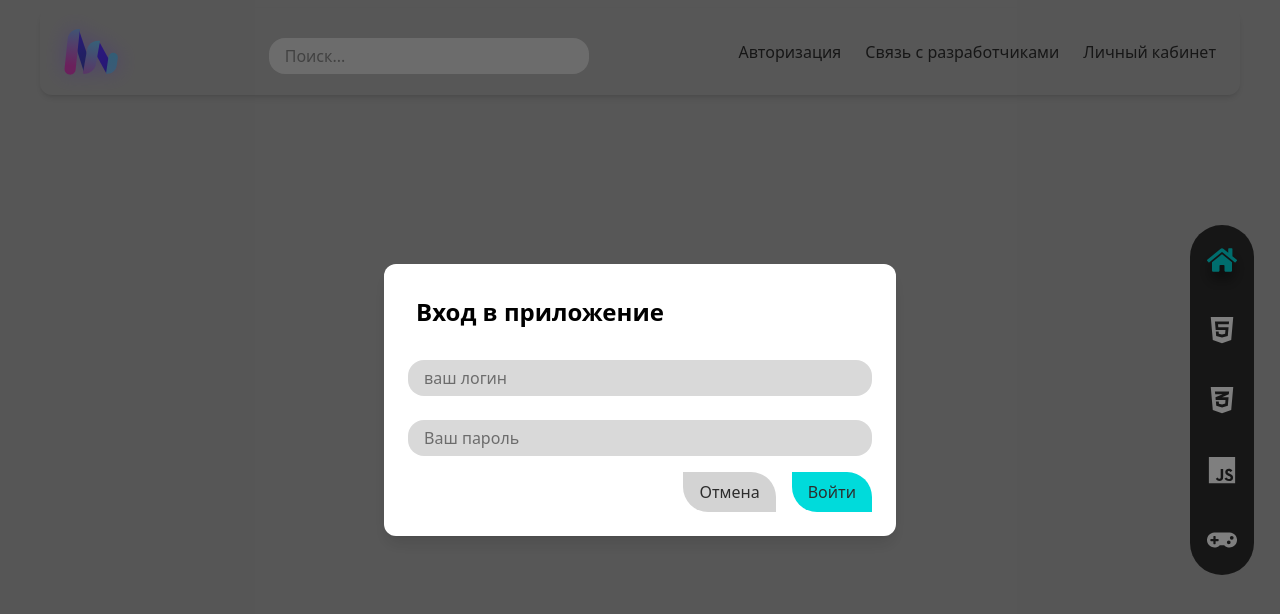
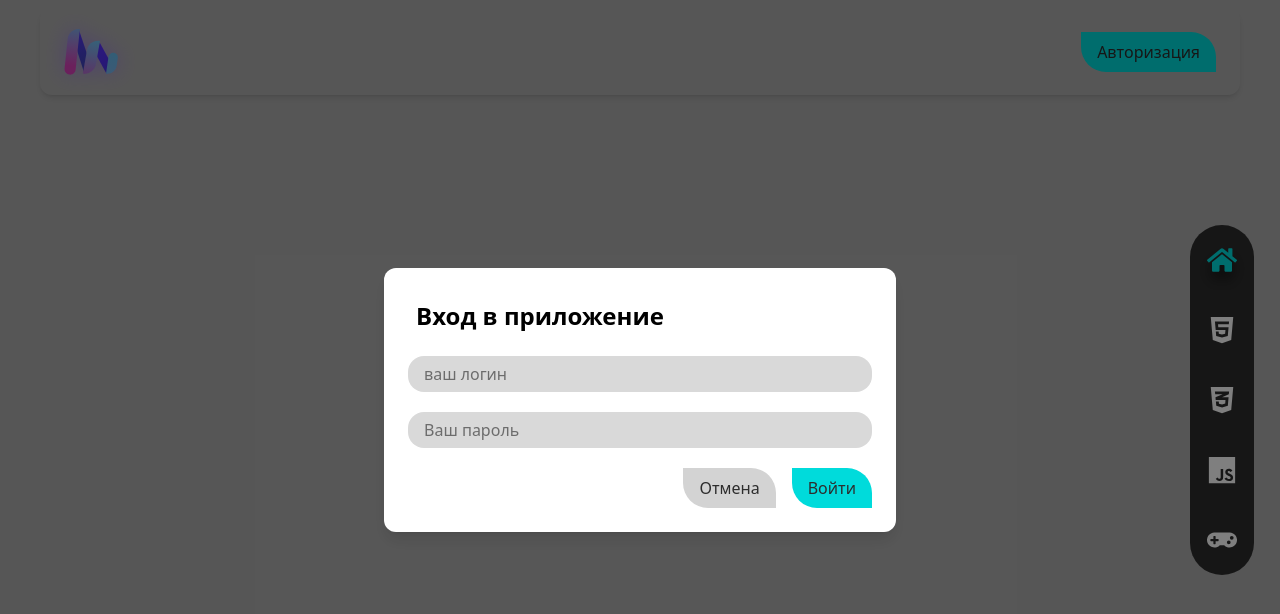
Before and after one commit to Alexeys-cats/HTML-lessons, a React (Vite) app: page /#/ in a window 1280 px wide. Both pictures are taken after a click on the button "Авторизация". Shown: the top 614 px of the page. Built offline with nearby package versions, Linux system fonts and the light colour scheme.

Commit message:
task_52_HTML-lessons добавлены пользователи в db.json. Перенесен тригер авторизации в header. Добавлена валидация полей при потере фокуса

```diff
--- a/json-server/db.json
+++ b/json-server/db.json
@@ -4,7 +4,43 @@
       "id": 1,
       "password": "qwerty",
       "username": "Admin",
-      "email": "admin@example.com"
+      "email": "admin@example.com",
+      "avatar": "https://e7.pngegg.com/pngimages/84/165/png-clipart-united-states-avatar-organization-information-user-avatar-service-computer-wallpaper-thumbnail.png"
+    },
+    {
+      "id": 2,
+      "password": "qwerty",
+      "username": "Alexei",
+      "email": "alexei@example.com",
+      "avatar": "https://e7.pngegg.com/pngimages/84/165/png-clipart-united-states-avatar-organization-information-user-avatar-service-computer-wallpaper-thumbnail.png"
+    },
+    {
+      "id": 3,
+      "password": "qwerty",
+      "username": "Anton",
+      "email": "anton@example.com",
+      "avatar": "https://e7.pngegg.com/pngimages/84/165/png-clipart-united-states-avatar-organization-information-user-avatar-service-computer-wallpaper-thumbnail.png"
+    },
+    {
+      "id": 4,
+      "password": "qwerty",
+      "username": "Ioann",
+      "email": "ioaan@example.com",
+      "avatar": "https://e7.pngegg.com/pngimages/84/165/png-clipart-united-states-avatar-organization-information-user-avatar-service-computer-wallpaper-thumbnail.png"
+    },
+    {
+      "id": 5,
+      "password": "qwerty",
+      "username": "Evgeni",
+      "email": "evgeni@example.com",
+      "avatar": "https://e7.pngegg.com/pngimages/84/165/png-clipart-united-states-avatar-organization-information-user-avatar-service-computer-wallpaper-thumbnail.png"
+    },
+    {
+      "id": 6,
+      "password": "qwerty",
+      "username": "Kostya",
+      "email": "kostya@example.com",
+      "avatar": "https://e7.pngegg.com/pngimages/84/165/png-clipart-united-states-avatar-organization-information-user-avatar-service-computer-wallpaper-thumbnail.png"
     }
   ]
 }
--- a/src/App.tsx
+++ b/src/App.tsx
@@ -13,19 +13,25 @@ import { AuthByUserName } from './features/AuthByUserName';
 import { useState } from 'react';
 
 const App = () => {
+  // TODO состояние авторизации и тригер временно в App позже вынести в стор
   const [isOpen, setIsOpen] = useState(false);
+  const [user, setUser] = useState<{ username: string } | null>(null);
 
   return (
     <HashRouter>
       <div className="">
-        <Header setIsOpen={setIsOpen} />
+        <Header setIsOpen={setIsOpen} user={user} setUser={setUser} />
         <Menu />
         <Routes>
           <Route
             path="/"
             element={
               isOpen ? (
-                <AuthByUserName isOpen={isOpen} setIsOpen={setIsOpen} />
+                <AuthByUserName
+                  isOpen={isOpen}
+                  setIsOpen={setIsOpen}
+                  setUser={setUser}
+                />
               ) : (
                 <Home />
               )
--- a/src/components/Header.tsx
+++ b/src/components/Header.tsx
@@ -1,13 +1,17 @@
 import { useState } from 'react';
 import { Input } from './Input/Input';
 import logo from '../../public/logo.svg';
+import { Text } from './Text/Text';
+import { Button } from './Button/Button';
 
 interface IProps {
   setIsOpen: (isOpen: boolean) => void;
+  user: { username: string } | null;
+  setUser: (user: null) => void;
 }
 
 const Header = (props: IProps) => {
-  const { setIsOpen } = props;
+  const { setIsOpen, user, setUser } = props;
 
   const [_search, setSearch] = useState('');
   const [menuOpen, setMenuOpen] = useState(false);
@@ -20,6 +24,7 @@ const Header = (props: IProps) => {
       <div className="sm:w-[55px] sm:h-[55px] logo-glow flex-shrink-0">
         <img src={logo} alt="logo" className="w-full h-full object-contain" />
       </div>
+      {user && (
         <div className="flex-1 flex justify-center px-2 sm:px-4">
           <div className="w-full max-w-[120px] sm:max-w-xs">
             <Input
@@ -30,15 +35,15 @@ const Header = (props: IProps) => {
             />
           </div>
         </div>
+      )}
 
-      <div className="hidden sm:flex gap-4 sm:gap-6 text-base sm:text-md font-medium text-[#2D2D2D]">
-        {/* TODO кнопка для теста модалки */}
-        <button
-          className="cursor-pointer hover:text-[var(--primary-color]"
-          onClick={() => setIsOpen(true)}
-        >
+      <div className="hidden items-center sm:flex gap-4 sm:gap-6 text-base sm:text-md font-medium text-[#2D2D2D]">
+        {!user ? (
+          <Button className="cursor-pointer" onClick={() => setIsOpen(true)}>
             Авторизация
-        </button>
+          </Button>
+        ) : (
+          <>
             <a
               href="#"
               className="hover:text-[#00DBDB] transition-colors duration-200"
@@ -51,6 +56,22 @@ const Header = (props: IProps) => {
             >
               Личный кабинет
             </a>
+            <Text
+              className="rounded-md border-1"
+              text={user.username}
+              fontW="font-bold"
+              color="primary"
+            />
+            <Button
+              size="small"
+              variant="danger"
+              className="text-white"
+              onClick={() => setUser(null)}
+            >
+              Выйти
+            </Button>
+          </>
+        )}
       </div>
 
       <button
--- a/src/components/Input/Input.tsx
+++ b/src/components/Input/Input.tsx
@@ -29,7 +29,6 @@ export const Input = (props: Iprops) => {
     'w-full',
     'h-9', // 0.25rem(16px) * 9
     'p-4',
-    'mt-2',
     'focus:outline-none',
     'focus:ring-2',
     'transition-all duration-300',
@@ -51,11 +50,11 @@ export const Input = (props: Iprops) => {
         className={inputStyles}
         {...otherProps}
       />
-      {error ? (
-        <span className="text-red-500 text-xs">{errortext}</span>
-      ) : (
-        <span className="text-xs">{helperText}</span>
-      )}
+      <span
+        className={`text-xs block min-h-[12px] ${error ? 'text-[var(--error-color)]' : 'text-[var(--input-color)]'}`}
+      >
+        {error ? errortext : (helperText ?? '')}
+      </span>
     </>
   );
 };
--- /dev/null
+++ b/src/features/AuthByUserName/model/selectors/loginSelectors.ts
@@ -0,0 +1 @@
+// Здесь будут селекторы логина для получения данных из стора
--- a/src/features/AuthByUserName/model/slices/LoginSlice.ts
+++ b/src/features/AuthByUserName/model/slices/LoginSlice.ts
@@ -0,0 +1 @@
+// Здесь будет храниться срез полученых данных о пользователе
--- a/src/features/AuthByUserName/model/types/LoginValidateShema.ts
+++ b/src/features/AuthByUserName/model/types/LoginValidateShema.ts
@@ -1,8 +1,19 @@
 import { z } from 'zod';
 
 export const loginValidateSchema = z.object({
-  username: z.string().min(3, 'Минимум 3 символов'),
-  password: z.string().min(6, 'Минимум 6 символов'),
+  username: z
+    .string()
+    .min(3, 'Минимум 3 символов')
+    .max(20, 'Максимум 20 символов')
+    .refine((str) => str.trim() === str, 'Пробелы не допускаются')
+    .regex(
+      /^[a-zA-Z0-9_]+$/,
+      'Только латинские буквы и цифры или нижнее подчеркивание'
+    ),
+  password: z
+    .string()
+    .refine((str) => str.trim() === str, 'Пробелы не допускаются')
+    .min(6, 'Минимум 6 символов'),
 });
 
 export type LoginForm = z.infer<typeof loginValidateSchema>;
--- a/src/features/AuthByUserName/ui/AuthByUserName.tsx
+++ b/src/features/AuthByUserName/ui/AuthByUserName.tsx
@@ -15,10 +15,12 @@ import { useState } from 'react';
 interface IProps {
   isOpen: boolean;
   setIsOpen: (isOpen: boolean) => void;
+  setUser: (user: { username: string }) => void;
 }
 
 export const AuthByUserName = (props: IProps) => {
-  const { isOpen, setIsOpen } = props;
+  const { isOpen, setIsOpen, setUser } = props;
+
   const [triggerLogin, { isFetching }] = useLazyLoginByUsernameQuery();
   const [error, setError] = useState<string | null>('');
 
@@ -28,6 +30,8 @@ export const AuthByUserName = (props: IProps) => {
     formState: { errors },
   } = useForm<LoginForm>({
     resolver: zodResolver(loginValidateSchema),
+    mode: 'onBlur',
+    reValidateMode: 'onChange',
   });
 
   const onCloseModal = () => {
@@ -39,7 +43,8 @@ export const AuthByUserName = (props: IProps) => {
     try {
       const result = await triggerLogin(data).unwrap();
       if (result.length) {
-        console.log('Autoriazade', result[0]);
+        const loggedUser = result[0];
+        setUser({ username: loggedUser.username });
         onCloseModal();
       } else {
         setError('Неверный логин или пароль');
@@ -54,7 +59,7 @@ export const AuthByUserName = (props: IProps) => {
     <Modal rounded="rounded-xl" isOpen={isOpen} onClose={onCloseModal}>
       <form onSubmit={handleSubmit(onSubmit)} className="space-y-4">
         <Text variant="h2" text="Вход в приложение" fontW="font-bold" />
-        <div>
+        <div className="mb-2">
           <Input
             {...register('username')}
             placeholder="ваш логин"
@@ -62,7 +67,7 @@ export const AuthByUserName = (props: IProps) => {
             errortext={errors.username?.message}
           />
         </div>
-        <div>
+        <div className="mb-2">
           <Input
             {...register('password')}
             placeholder="Ваш пароль"
@@ -79,7 +84,7 @@ export const AuthByUserName = (props: IProps) => {
             Отмена
           </Button>
           <Button type="submit" disabled={isFetching}>
-            Войти
+            {isFetching ? 'загрузка...' : 'Войти'}
           </Button>
         </div>
       </form>
```
Lines whose indentation alone changed are shown as unchanged.
